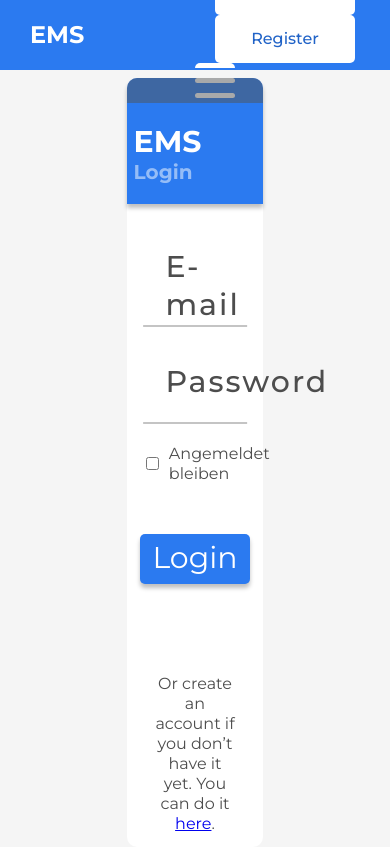
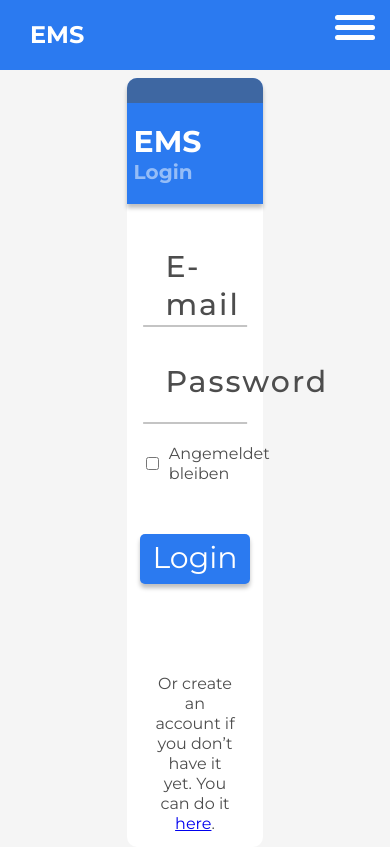
Before and after one commit to jaqb8/EMS-frontend, a Vue app: page /login in a window 390 px wide. Built offline with nearby package versions, Linux system fonts and the light colour scheme; no server answers.

Commit message:
hamburger menu animation, media queries

```diff
--- a/src/assets/css/reset.css
+++ b/src/assets/css/reset.css
@@ -62,18 +62,19 @@ input {
   overflow: visible;
 }
 
-input[type="text"] {
+input[type='text'] {
   border-radius: 0;
 }
 
 body {
   width: 100%;
   margin: 0 auto;
-  font: 1.6rem/1.25 "Helvetica Neue", Helvetica, Arial, sans-serif;
+  font: 1.6rem/1.25 'Helvetica Neue', Helvetica, Arial, sans-serif;
   background-color: #f5f5f5;
   color: #4d4d4d;
   -moz-osx-font-smoothing: grayscale;
   -webkit-font-smoothing: antialiased;
+  overflow-x: hidden;
 }
 
 input:-webkit-autofill,
--- a/src/components/layout/HamburgerMenu.vue
+++ b/src/components/layout/HamburgerMenu.vue
@@ -1,5 +1,5 @@
 <template>
-  <div class="hamburger">
+  <div class="hamburger" ref="hamburger" v-bind:class="{ active: isActive }">
     <span class="top"></span>
     <span class="mid"></span>
     <span class="bottom"></span>
@@ -8,41 +8,66 @@
 
 <script>
 export default {
-  name: 'Hamburger'
+  name: 'Hamburger',
+  // data() {
+  //   return {
+  //     isActive: false
+  //   };
+  // },
+  props: ['isActive'],
+  methods: {
+    toggleActiveClass() {
+      this.isActive = !this.isActive;
+      console.log(this.$refs.hamburger);
+    }
+  }
 };
 </script>
 
 <style scoped>
 .hamburger {
+  display: none;
+  position: relative;
   width: 40px;
   height: 40px;
   border: 0;
-  border-top: 5px solid #fff;
-  border-radius: 5px;
   background: transparent;
-  position: relative;
   transition: 0.3s transform linear;
 }
-.hamburger::before,
-.hamburger::after {
-  content: '';
+.hamburger span {
   position: absolute;
-  top: 0;
-  left: 0;
   width: 100%;
   border-top: 5px solid #fff;
   border-radius: 10px;
+  top: 0;
+  left: 0;
+  transition: 0.3s transform linear;
+}
+.hamburger span:nth-child(1) {
+  position: absolute;
+  width: 100%;
+  top: 0;
+  left: 0;
+}
+.hamburger span:nth-child(2) {
   transform: translateY(10px);
 }
-.hamburger::after {
-  transform: translateY(25px);
-  transition: 0.3s transform linear;
+.hamburger span:nth-child(3) {
+  transform: translateY(20px);
 }
-.hamburger:focus {
-  transform: rotate(45deg) translateY(5px);
-  border: none;
+/* animations */
+.hamburger.active .top {
+  transform: rotate(45deg);
 }
-.hamburger:focus::after {
-  transform: rotate(-90deg) translateX(-10px);
+.hamburger.active .mid {
+  transform: rotate(45deg);
+}
+.hamburger.active .bottom {
+  transform: rotate(-45deg);
+}
+@media (max-width: 768px) {
+  .hamburger {
+    display: block;
+  }
 }
 </style>
--- a/src/components/layout/Navbar.vue
+++ b/src/components/layout/Navbar.vue
@@ -18,8 +18,8 @@
         <button v-else outlined class="nav__button" @click="onLogout">
           Logout
         </button>
-        <Hamburger />
       </div>
+      <Hamburger v-bind:isActive="isActive" @click="toggleActiveClass()" />
     </div>
   </nav>
 </template>
@@ -32,7 +32,8 @@ export default {
   name: 'Navbar',
   data() {
     return {
-      currentUser: false
+      currentUser: false,
+      isActive: false
     };
   },
   computed: mapGetters(['isAuthenticated', 'getUser']),
@@ -40,6 +41,10 @@ export default {
     ...mapActions(['logout']),
     onLogout() {
       this.logout();
+    },
+    toggleActiveClass() {
+      this.isActive = !this.isActive;
+      console.log(this.$refs.hamburger);
     }
   },
   components: {
@@ -90,4 +95,20 @@ export default {
   font-weight: 500;
   cursor: pointer;
 }
+@media (max-width: 768px) {
+  .nav {
+    position: relative;
+    overflow: hidden;
+  }
+  .nav__button-container {
+    position: absolute;
+    width: 30%;
+    top: 0;
+    right: -100%;
+    height: 100vh;
+  }
+  .nav__button-container.active {
+    right: 0;
+  }
+}
 </style>
```
